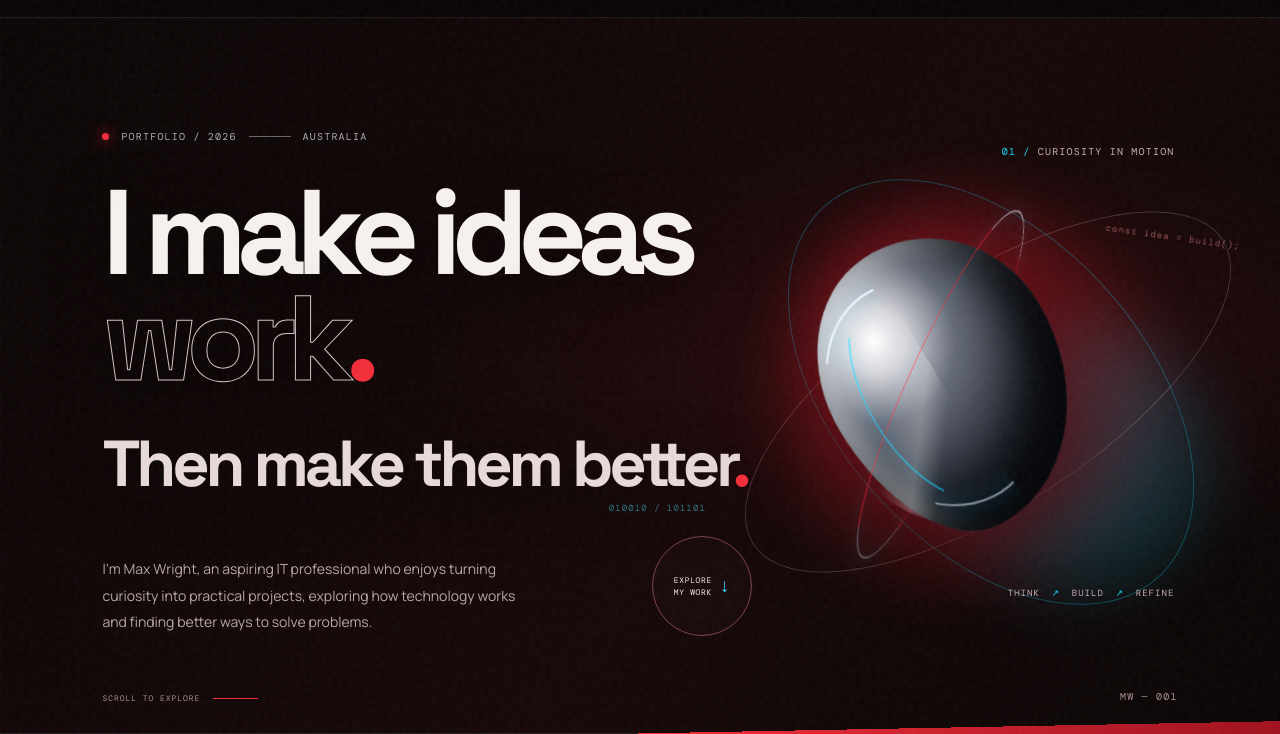
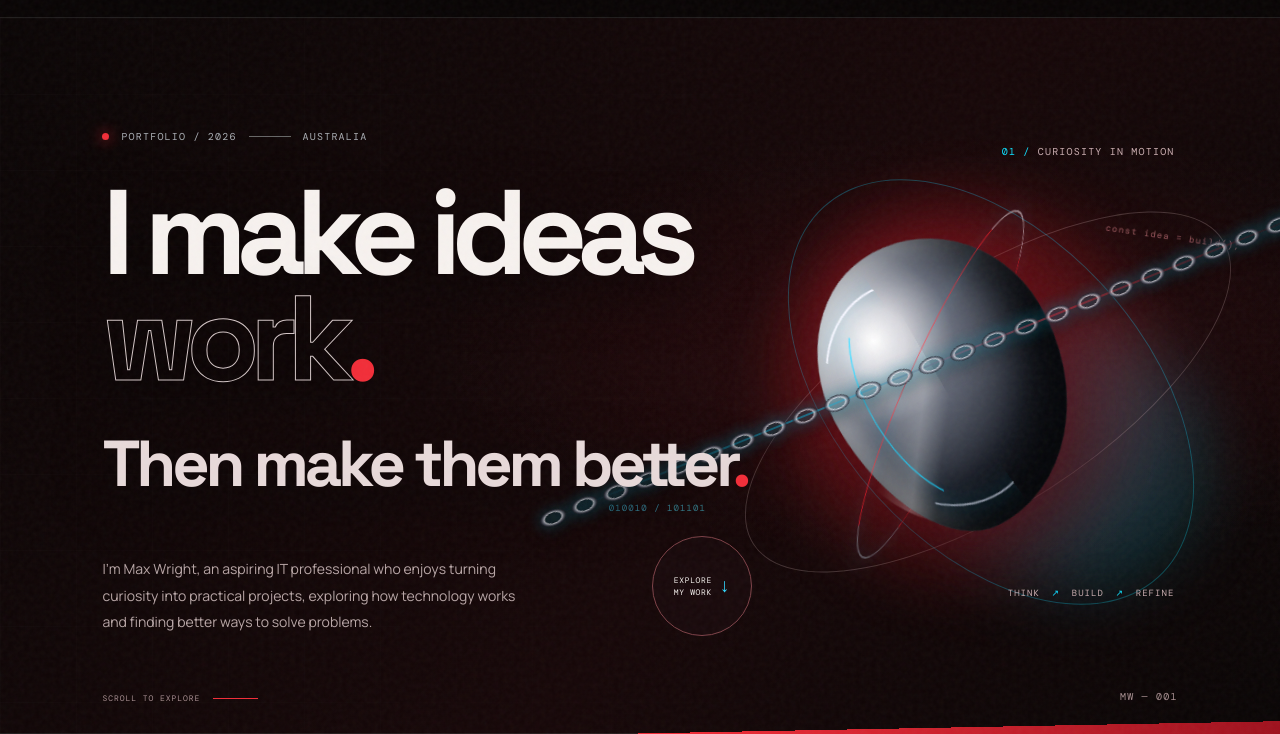
Before and after one commit to NaSlaya/NaSlaya.github.io, a plain HTML site: page index.html in a window 1280 px wide. Shown: the part 66-800 px from the top of the page. Drawn offline with nearby package versions, Linux system fonts and the light colour scheme.

Commit message:
Add animated-feeling chrome chain visual accents

```diff
--- a/styles.css
+++ b/styles.css
@@ -328,3 +328,25 @@ body{background:#090505;color:#f7f2ef}
 @media(prefers-reduced-motion:reduce){
  .cursor-glow,.sculpture,.ticker-track,.planet-body,.planet-ring,.planet-moon,.planet-orbit{animation:none!important}
 }
+
+
+/* Signature chrome chain motif */
+.hero-art::before{
+ content:"";position:absolute;z-index:3;left:-12%;top:47%;width:125%;height:34px;
+ background:
+ radial-gradient(ellipse 17px 10px at 50% 50%,transparent 48%,#e5e8ed 54%,#707783 65%,#252a32 76%,transparent 82%) 0 0/34px 24px repeat-x;
+ filter:drop-shadow(0 0 7px #31d8ff88) drop-shadow(0 5px 8px #000);
+ transform:rotate(-22deg);opacity:.76;pointer-events:none;
+}
+.hero-art::after{
+ content:"";position:absolute;z-index:2;left:-8%;top:48%;width:120%;height:2px;
+ background:linear-gradient(90deg,transparent,#31d8ff,#f22d38,transparent);
+ box-shadow:0 0 18px #31d8ff;transform:rotate(-22deg);opacity:.5;pointer-events:none;
+}
+.project-page .project-hero-art{position:relative}
+.project-page .project-hero-art:after{
+ content:"";position:absolute;z-index:2;left:-8%;top:48%;width:116%;height:20px;pointer-events:none;
+ background:radial-gradient(ellipse 13px 8px at 50% 50%,transparent 48%,#e4e9f0 55%,#5c6574 68%,#202631 78%,transparent 84%) 0 0/28px 20px repeat-x;
+ filter:drop-shadow(0 0 8px #31d8ff);transform:rotate(-17deg);opacity:.65;
+}
+@media(max-width:700px){.hero-art::before{top:48%;opacity:.5}.project-page .project-hero-art:after{opacity:.35}}
```
